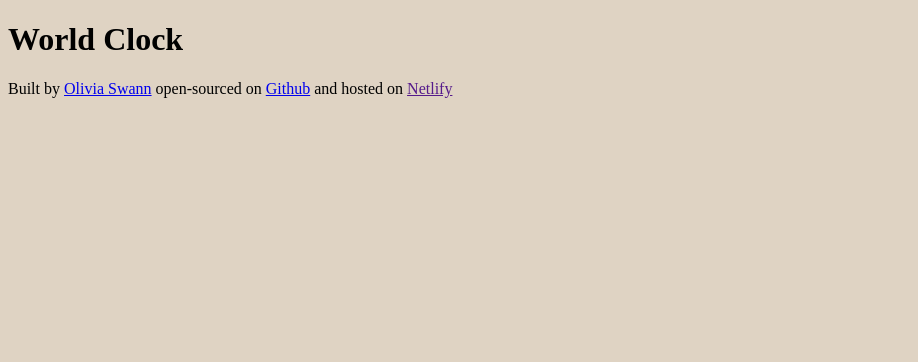
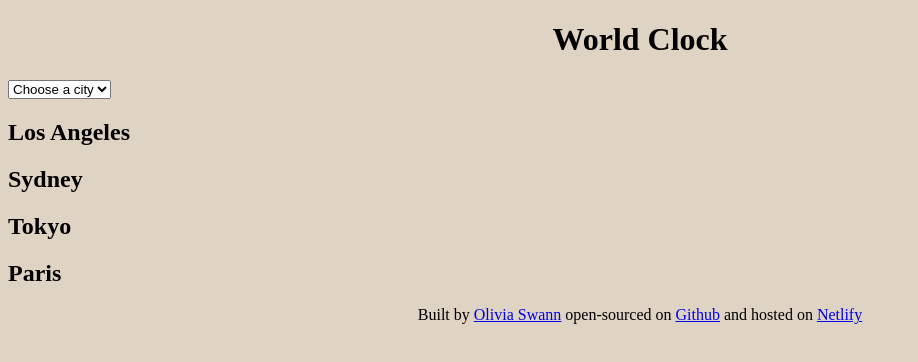
Before and after one commit to xorsx/world-clock-project, a plain HTML site: page index.html in a window 1280 px wide. Shown: the whole page, without its empty margins (0-918 px from the left). Drawn offline with Linux system fonts and the light colour scheme.

Commit message:
added basic html

```diff
--- a/index.html
+++ b/index.html
@@ -7,7 +7,38 @@
     <link rel="stylesheet" href="style.css" />
   </head>
   <body>
+    <div class="world-clock-container">
+      <header>
         <h1>World Clock</h1>
+        <select name="city" id="city">
+          <option value="">Choose a city</option>
+          <option value="current">Current city</option>
+          <option value="">London</option>
+          <option value="">New York</option>
+          <option value="">Fez</option>
+        </select>
+      </header>
+      <main>
+        <div class="city" id="los-angeles">
+          <h2>Los Angeles</h2>
+        </div>
+        <div class="city-time" id="los-angeles-time"></div>
+
+        <div class="city" id="sydney">
+          <h2>Sydney</h2>
+        </div>
+        <div class="city-time" id="sydney-time"></div>
+
+        <div class="city" id="tokyo">
+          <h2>Tokyo</h2>
+        </div>
+        <div class="city-time" id="tokyo-time"></div>
+
+        <div class="city" id="paris">
+          <h2>Paris</h2>
+        </div>
+        <div class="city-time" id="paris-time"></div>
+      </main>
       <footer>
         Built by
         <a href="https://github.com/xorsx" target="_blank">Olivia Swann</a>
@@ -16,8 +47,11 @@
           >Github</a
         >
         and hosted on
-      <a href="" target="_blank">Netlify</a>
+        <a href="https://ors-world-clock-proj.netlify.app" target="_blank"
+          >Netlify</a
+        >
       </footer>
+    </div>
     <script src="app.js"></script>
   </body>
 </html>
--- a/style.css
+++ b/style.css
@@ -1,3 +1,11 @@
 body {
   background: #dfd3c3;
 }
+
+h1 {
+  text-align: center;
+}
+
+footer {
+  text-align: center;
+}
```
Lines whose indentation alone changed are shown as unchanged.
